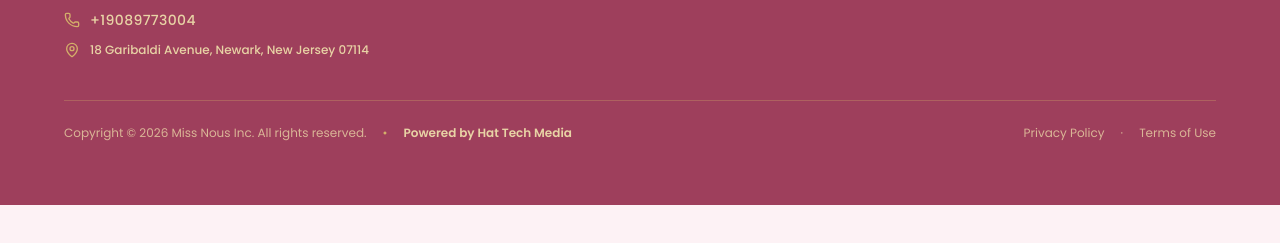
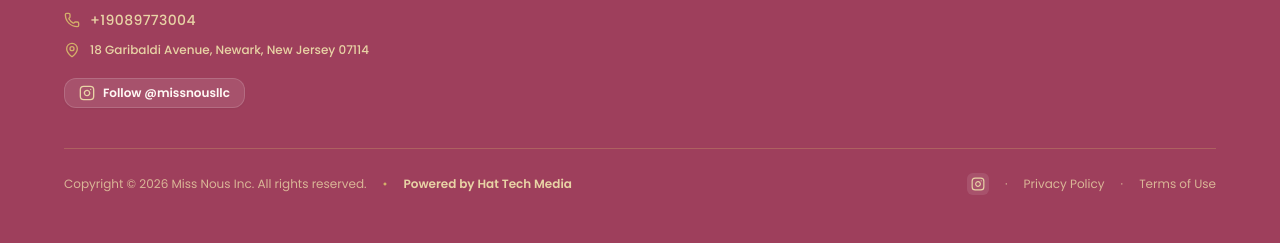
Before and after one commit to hattechmedia/MissNous, a React (Vite) app in the folder MissNous/: page / in a window 1280 px wide. Shown: the part 10065-10308 px from the top of the page. Before the commit the page ends 10270 px from the top, so only its background shows below. Built offline with nearby package versions, Linux system fonts and the light colour scheme; no server answers.

Commit message:
feat: add Instagram link in footer & ensure canonical dynamically matches exact page URL

```diff
--- a/MissNous/index.html
+++ b/MissNous/index.html
@@ -8,8 +8,19 @@
     <meta name="viewport" content="width=device-width, initial-scale=1.0" />
     <title>Organic Water-Based Intimate Lubricant | Miss Nous</title>
     <meta name="description" content="Shop water-based intimate lubricants made with organic botanicals. pH-balanced, non-sticky, available in pineapple and strawberry for everyday intimate comfort." />
-    <link rel="canonical" href="https://missnous.com/" />
-    <!-- Dynamic canonical is also updated per-page by React for JS-capable crawlers -->
+    <!-- Dynamic Canonical Tag (matches exact current URL on every page) -->
+    <link id="canonical-tag" rel="canonical" href="https://missnous.com/" />
+    <script>
+      (function() {
+        try {
+          var p = window.location.pathname.toLowerCase().replace(/\/+$/, '') || '';
+          var s = window.location.search || '';
+          var u = 'https://missnous.com' + (p === '' ? '/' : p) + s;
+          var el = document.getElementById('canonical-tag');
+          if (el) el.setAttribute('href', u);
+        } catch(e) {}
+      })();
+    </script>
 
     <!-- Google Fonts -->
     <link rel="preconnect" href="https://fonts.googleapis.com">
--- a/MissNous/src/components/Footer.jsx
+++ b/MissNous/src/components/Footer.jsx
@@ -1,7 +1,25 @@
 import React from 'react';
 import { MapPin, Phone } from 'lucide-react';
 
+// Official clean Instagram SVG Icon
+const InstagramIcon = ({ className = "w-4 h-4" }) => (
+  <svg
+    className={className}
+    viewBox="0 0 24 24"
+    fill="none"
+    stroke="currentColor"
+    strokeWidth="2"
+    strokeLinecap="round"
+    strokeLinejoin="round"
+  >
+    <rect width="20" height="20" x="2" y="2" rx="5" ry="5" />
+    <path d="M16 11.37A4 4 0 1 1 12.63 8 4 4 0 0 1 16 11.37z" />
+    <line x1="17.5" x2="17.51" y1="6.5" y2="6.5" />
+  </svg>
+);
+
 export default function Footer({ onNavigate }) {
+
   const handleNavClick = (e, page) => {
     e.preventDefault();
     if (onNavigate) {
@@ -57,6 +75,20 @@ export default function Footer({ onNavigate }) {
                   18 Garibaldi Avenue, Newark, New Jersey 07114
                 </span>
               </a>
+
+              {/* Instagram Profile Link */}
+              <div className="pt-2">
+                <a
+                  href="https://www.instagram.com/missnousllc/"
+                  target="_blank"
+                  rel="noopener noreferrer"
+                  className="inline-flex items-center gap-2 px-3.5 py-1.5 rounded-xl bg-white/10 hover:bg-[#D4AF6A] text-[#FFF9F5] hover:text-[#2B2225] border border-white/15 hover:border-[#D4AF6A] transition-all duration-300 group/insta font-sans text-xs font-semibold shadow-xs"
+                  aria-label="Follow Miss Nous on Instagram"
+                >
+                  <InstagramIcon className="w-4 h-4 text-[#E8D3A5] group-hover/insta:text-[#2B2225] transition-colors" />
+                  <span>Follow @missnousllc</span>
+                </a>
+              </div>
             </div>
           </div>
 
@@ -96,7 +128,7 @@ export default function Footer({ onNavigate }) {
               </li>
               <li>
                 <a
-                  href="/blog/"
+                  href="/blog"
                   onClick={(e) => handleNavClick(e, 'blog')}
                   className="hover:text-[#E8D3A5] transition-colors font-medium inline-block py-0.5"
                 >
@@ -152,6 +184,17 @@ export default function Footer({ onNavigate }) {
             </span>
           </div>
           <div className="flex items-center gap-4">
+            <a
+              href="https://www.instagram.com/missnousllc/"
+              target="_blank"
+              rel="noopener noreferrer"
+              className="p-1 rounded-md bg-white/10 hover:bg-[#D4AF6A] text-[#E8D3A5] hover:text-[#2B2225] transition-all"
+              aria-label="Instagram"
+              title="Miss Nous Instagram (@missnousllc)"
+            >
+              <InstagramIcon className="w-3.5 h-3.5" />
+            </a>
+            <span>·</span>
             <a href="/privacy-policy" onClick={(e) => handleNavClick(e, 'privacy-policy')} className="hover:text-white transition-colors">
               Privacy Policy
             </a>
```
